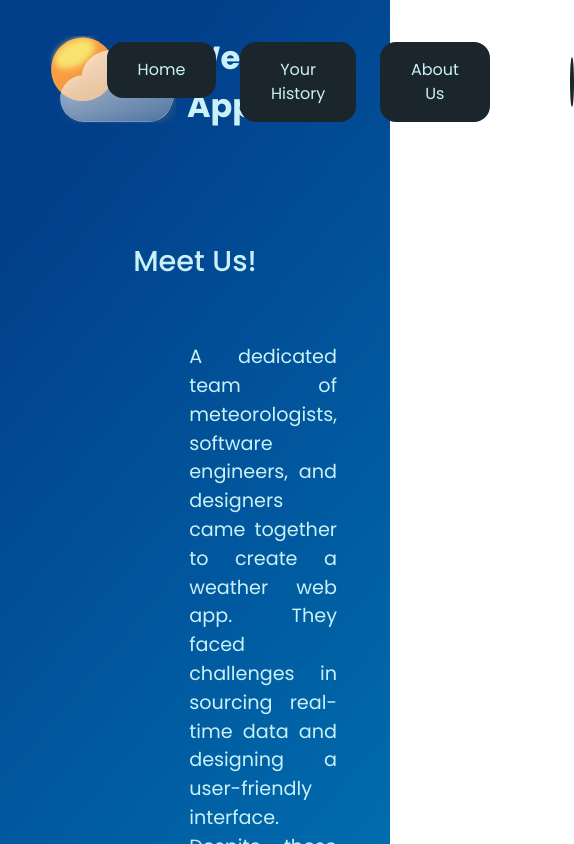
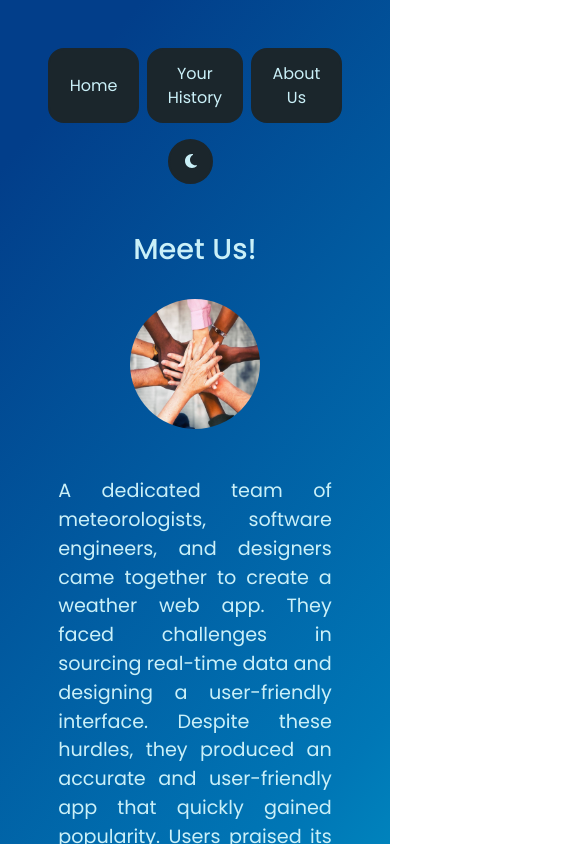
Before and after one commit to Mr-TwisT/weather-app, a React (Create React App) app: page /about in a window 390 px wide. Shown: the top 844 px of the page, 574 px wide, since content can reach past the window. Built offline with nearby package versions, Linux system fonts and the light colour scheme.

Commit message:
add styles for mobile devices

```diff
--- a/src/styles/AboutPage.css
+++ b/src/styles/AboutPage.css
@@ -1,6 +1,6 @@
 .aboutPage {
-  width: 100%;
-  margin-top: 6rem;
+  width: 80%;
+  margin: 0 auto;
 }
 
 .aboutPage__headerText {
@@ -11,7 +11,6 @@
 }
 
 .aboutPage__details {
-  width: 60%;
   max-width: fit-content;
   display: flex;
   flex-direction: row;
@@ -22,8 +21,8 @@
 }
 
 .details__img {
-  width: 300px;
-  height: 300px;
+  width: 250px;
+  height: 250px;
   max-width: 50%;
   max-height: 50%;
   object-fit: cover;
@@ -40,3 +39,36 @@
   margin: 1.5rem 0;
   border: 1px solid var(--color-primary);
 }
+
+@media (min-width: 1100px) {
+  .aboutPage {
+    width: 70%;
+  }
+  .details__img {
+    width: 300px;
+    height: 300px;
+  }
+}
+
+@media (max-width: 850px) {
+  .aboutPage__details {
+    flex-direction: column;
+  }
+}
+
+@media (max-width: 600px) {
+  .aboutPage__details {
+    margin-top: 1rem;
+  }
+  .details__img {
+    width: 175px;
+    height: 175px;
+  }
+}
+
+@media (max-width: 500px) {
+  .details__img {
+    width: 130px;
+    height: 130px;
+  }
+}
--- a/src/styles/App.css
+++ b/src/styles/App.css
@@ -11,7 +11,7 @@
     var(--color-blue-medium) 30%,
     var(--color-blue-dark) 90%
   );
-  padding: 2rem 3rem;
+  padding: 2rem 1.5rem;
 }
 
 .gradient-color {
@@ -41,3 +41,9 @@
   --color-white: #fff;
   --color-black: #000;
 }
+
+@media (min-width: 900px) {
+  .app {
+    padding: 2rem 3rem;
+  }
+}
--- a/src/styles/HistoryPage.css
+++ b/src/styles/HistoryPage.css
@@ -1,6 +1,5 @@
 .historyPage {
   width: 100%;
-  margin-top: 6rem;
 }
 
 .historyPage__headerText {
--- a/src/styles/InputField.css
+++ b/src/styles/InputField.css
@@ -2,7 +2,7 @@
   position: relative;
   display: flex;
   align-items: center;
-  width: 60%;
+  width: 80%;
 }
 
 .form__input {
@@ -38,3 +38,18 @@
   transform: scale(0.8);
   box-shadow: 0 0 5px var(--color-black);
 }
+
+@media (min-width: 800px) {
+  .form {
+    width: 60%;
+  }
+}
+
+@media (max-width: 600px) {
+  .form {
+    width: 90%;
+  }
+  .form__button {
+    padding: 0 0.5rem;
+  }
+}
--- a/src/styles/MainPage.css
+++ b/src/styles/MainPage.css
@@ -1,6 +1,5 @@
 .mainPage {
   width: 100%;
-  margin-top: 6rem;
 }
 
 .mainPage__welcomeText {
@@ -25,5 +24,24 @@
   align-items: center;
   justify-content: center;
   margin-top: 5rem;
-  gap: 3rem;
+  gap: 2rem;
 }
+
+@media (min-width: 1600px) {
+  .mainPage__cards {
+    gap: 3rem;
+  }
+}
+
+@media (max-width: 900px) {
+  .mainPage__cards {
+    width: 60%;
+    flex-direction: column;
+  }
+}
+
+@media (max-width: 600px) {
+  .mainPage__cards {
+    width: 90%;
+  }
+}
--- a/src/styles/MenuButton.css
+++ b/src/styles/MenuButton.css
@@ -4,7 +4,7 @@
 }
 
 .menuButton__btn {
-  padding: 0.9rem 1.8rem;
+  padding: 0.6rem 1.2rem;
   border: 2px solid var(--color-primary);
   border-radius: 1rem;
   color: var(--color-text);
@@ -16,3 +16,15 @@
   background: var(--color-secondary);
   border-color: var(--color-secondary);
 }
+
+@media (min-width: 900px) {
+  .menuButton__btn {
+    padding: 0.9rem 1.8rem;
+  }
+}
+
+@media (max-width: 700px) {
+  .menuButton__btn {
+    min-height: 75px;
+  }
+}
--- a/src/styles/Navbar.css
+++ b/src/styles/Navbar.css
@@ -1,16 +1,15 @@
 .navbar {
   width: 100%;
-  height: 100px;
+  min-height: 100px;
   display: flex;
   flex-direction: row;
   align-items: center;
-  justify-content: space-between;
+  margin-bottom: 5rem;
 }
 
 .navbar__logo {
   width: 20%;
-  height: 100%;
-  max-width: fit-content;
+  max-height: 100px;
   display: flex;
   flex-direction: row;
   gap: 6px;
@@ -30,10 +29,11 @@
   max-width: 100%;
   max-height: 100%;
   object-fit: cover;
+  margin: 0 auto;
 }
 
 .logoName {
-  display: flex;
+  display: none;
   justify-content: center;
   align-items: center;
   font-size: 2rem;
@@ -41,20 +41,22 @@
 }
 
 .navbar__menu {
+  width: 60%;
   display: flex;
   flex-direction: row;
-  gap: 1.5rem;
-  margin-right: 5rem;
+  justify-content: center;
+  gap: 0.5rem;
 }
 
 .navbar__theme {
-  width: 50px;
-  height: 50px;
+  width: 20%;
+  text-align: right;
+  padding-right: 1rem;
 }
 
 .themeBtn {
-  width: 100%;
-  height: 100%;
+  width: 45px;
+  height: 45px;
   border: 2px solid var(--color-primary);
   border-radius: 50%;
   background: var(--color-primary);
@@ -73,3 +75,37 @@
 .btnMoon {
   color: var(--color-text-primary);
 }
+
+@media (min-width: 1200px) {
+  .logoName {
+    display: flex;
+  }
+}
+
+@media (min-width: 900px) {
+  .navbar__menu {
+    gap: 1.5rem;
+  }
+  .themeBtn {
+    width: 50px;
+    height: 50px;
+    padding-right: 0;
+  }
+}
+
+@media (max-width: 700px) {
+  .navbar__logo {
+    width: 0;
+  }
+  .navbar__menu {
+    width: 80%;
+  }
+}
+
+@media (max-width: 400px) {
+  .navbar {
+    flex-direction: column;
+    gap: 1rem;
+    margin-bottom: 2rem;
+  }
+}
--- a/src/styles/WeatherCard.css
+++ b/src/styles/WeatherCard.css
@@ -2,8 +2,7 @@
   width: 100%;
   min-height: 400px;
   height: fit-content;
-  margin: 20px 50px;
-  padding: 1rem 0;
+  padding: 1rem 1rem 2rem 1rem;
   border-radius: 20px;
   box-shadow: 20px 20px 50px rgba(0, 0, 0, 0.5);
   background: rgba(255, 255, 255, 0.1);
@@ -24,12 +23,13 @@
   flex-direction: column;
   align-items: center;
   justify-content: center;
-  margin-top: 2rem;
+  margin-top: 1rem;
 }
 
 .mainInfo {
   display: flex;
-  flex-direction: row;
+  flex-direction: column;
+  align-items: center;
   gap: 1rem;
 }
 
@@ -56,3 +56,18 @@
 .thin {
   font-weight: 300;
 }
+
+@media (min-width: 1200px) {
+  .weatherCard {
+    padding: 1rem 2rem 2rem 2rem;
+  }
+}
+
+@media (min-width: 1700px) {
+  .mainInfo {
+    flex-direction: row;
+  }
+  .weatherCard__data {
+    margin-top: 2rem;
+  }
+}
```
Also changed, not shown: 1 other file (tests, documents, lock files or other folders).
